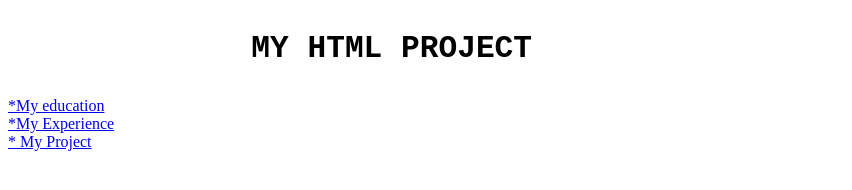
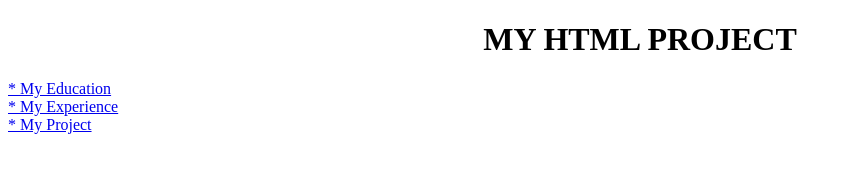
Before and after one commit to kruxarth/Coderguru27, a plain HTML site: page index.html in a window 1280 px wide. Shown: the whole page, without its empty margins (0-852 px from the left). Drawn offline with Linux system fonts and the light colour scheme.

Commit message:
Update index.html

```diff
--- a/index.html
+++ b/index.html
@@ -2,17 +2,17 @@
 <html lang="en">
 <head>
     <meta charset="UTF-8">
-    <meta name="viewport" content="width=<device-width>, initial-scale=1.0">
-    <title>Document</title>
+    <meta name="viewport" content="width=device-width, initial-scale=1.0">
+    <title>My HTML Project</title>
 </head>
 <body>
-    <BIG> <h1><Pre>             MY HTML PROJECT  </Pre></h1> </BIG>
-    <P> </P>
-    <A href="education.html">*My education  </A>
-    <BR>
-    <a href="experience.html">*My Experience </a>
-    <BR>
-    <A href="project.html">* My Project </A>
-    <BR>
+    <h1 style="text-align: center; font-size: 2em;">MY HTML PROJECT</h1>
+    <p></p>
+    <a href="education.html">* My Education</a>
+    <br>
+    <a href="experience.html">* My Experience</a>
+    <br>
+    <a href="project.html">* My Project</a>
+    <br>
 </body>
 </html>
```
